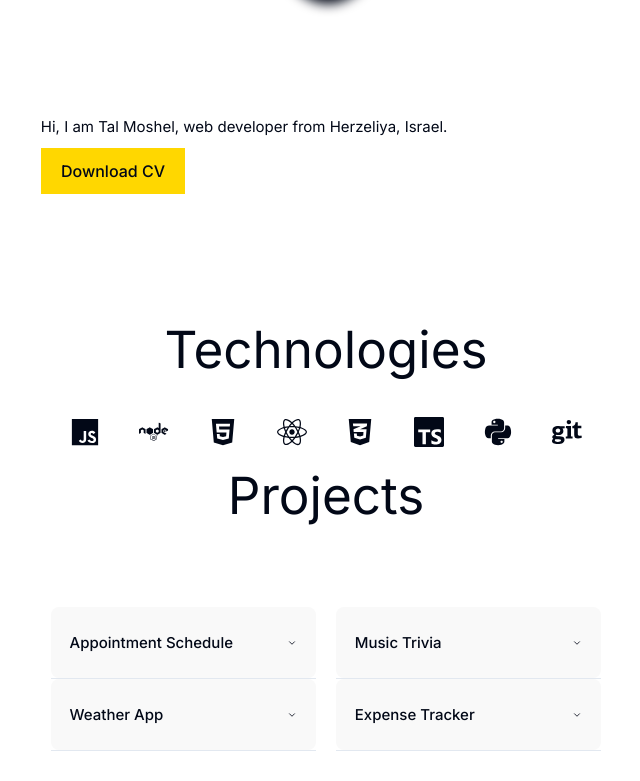
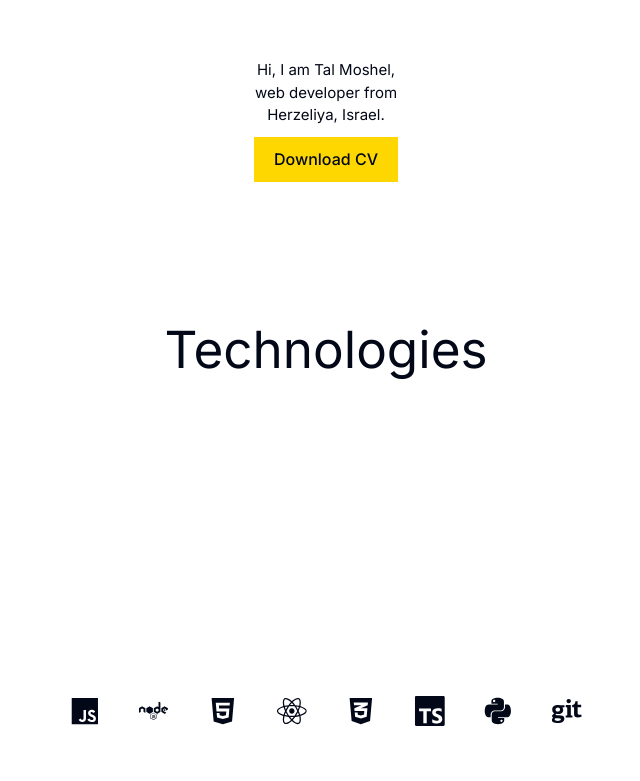
Before and after one commit to TalMoshel1/portfolio, a React (Vite) app: page / in a window 1280 px wide. Shown: the part 499-1280 px from the top of the page, without its empty margins (314-954 px from the left). Built offline with nearby package versions, Linux system fonts and the light colour scheme.

Commit message:
sdfkuhsdkjhsdf

```diff
--- a/src/App.css
+++ b/src/App.css
@@ -49,9 +49,11 @@
   .accordions-container {
     height:fit-content;
      box-sizing:border-box;
-      width: 90%;
-      margin-left: 5%;
-      margin-right: 5%;
+     min-height: '100svh';
+     background-color: white;
+      width: 100%;
+      /* margin-left: 5%;
+      margin-right: 5%; */
        justify-content: space-evenly;
         display:flex;
          flex-wrap:wrap;
@@ -63,8 +65,8 @@
 
   .icons-container {
     width: 90%;
-    margin-left: 5%;
-    margin-right: 5%;
+    /* margin-left: 5%;
+    margin-right: 5%; */
     display: flex;
     justify-content: space-evenly;
   }
@@ -75,13 +77,20 @@
     height: 3rem;
   }
 }
+.technologies-container {
+  min-height: 100svh;
+  position:relative;
 
+}
+.icons-container {
+  position:absolute;
+  top:50%;
+  left:50%;
+  transform: translate(-50%, -50%)
+}
 @media (orientation: portrait) {
 
-  .technologies-container {
-    min-height: 100svh;
 
-  }
   .icons-container {
     width: 90%;
     margin-left: 5%;
@@ -107,7 +116,7 @@ a {
 }
 
 
-.pb-4, .pt-0, .embla, .embla__controls, .accordion-container {
+.pb-4, .pt-0, .embla, .embla__controls, .accordion-container, .accordions-container {
   background-color: white;
 }
 
--- a/src/components/About.jsx
+++ b/src/components/About.jsx
@@ -1,6 +1,19 @@
 import React from "react";
 import MyPhoto from "./MyPhoto";
 import '../App.css'
+import styled from "styled-components";
+
+const Paragraph = styled.p`
+text-align: center;
+@media (orientation: landscape) {
+  width: 30%;
+
+}
+
+@ (orientation: portrait) {
+  width: 50%;
+}
+`
 
 
 const About = (props) => {
@@ -30,11 +43,12 @@ const About = (props) => {
           borderRadius: 'var(--border-radius)',
           display:'flex',
           flexDirection: 'column',
+          alignItems: 'center'
         }}
       >
-        <p style={{marginBlockStart: '0em'}}>
+        <Paragraph style={{marginBlockStart: '0em'}}>
           Hi, I am Tal Moshel, web developer from Herzeliya, Israel.
-        </p>
+        </Paragraph>
 
         <button
         style={{
--- a/src/components/Home.jsx
+++ b/src/components/Home.jsx
@@ -32,7 +32,7 @@ const ImgContainer = styled.div`
 
   @media (orientation: landscape) {
     & {
-      width: 50%;
+      width: 45%;
       height: 30%;
     }
   }
--- a/src/components/MyPhoto.jsx
+++ b/src/components/MyPhoto.jsx
@@ -15,7 +15,7 @@ const MyPhoto = () => {
     @media (orientation: landscape) {
       & {
         width: 30%;
-        height: 50%;
+        height: 40%;
       }
     }
 
--- a/src/components/Projects.jsx
+++ b/src/components/Projects.jsx
@@ -16,7 +16,6 @@ import {
 import "../App.css";
 
 import EmblaCarousel from "./embla/EmblaCarousel.jsx";
-
 import Appointment1 from "../photos/schedule1.png";
 import Appointment2 from "../photos/schedule2.png";
 import Appointment3 from "../photos/schedule3.png";
@@ -60,7 +59,7 @@ const Projects = (props) => {
   const weatherPhotos = [Weather1, Weather2, Weather1Dark, Weather2Dark];
 
   return (
-    <main style={{ height: "100svh", width: "100%" }}>
+    <main style={{ minHeight: "100svh", width: "100%" }}>
       <h1 style={{ height: "20%", paddingTop: "2rem", paddingBottom: "2rem" }}>
         Projects
       </h1>
```
